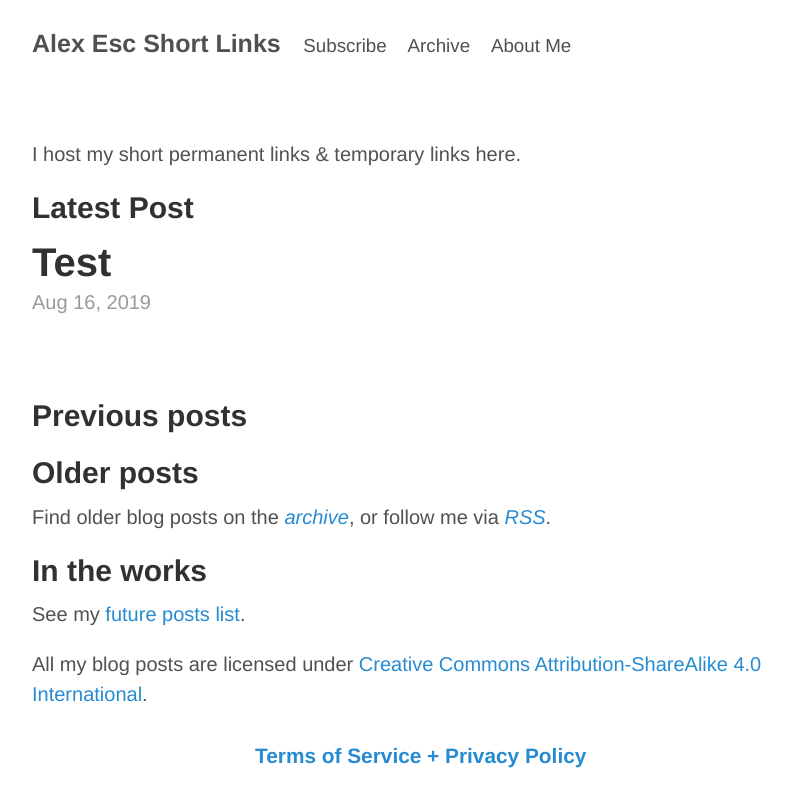
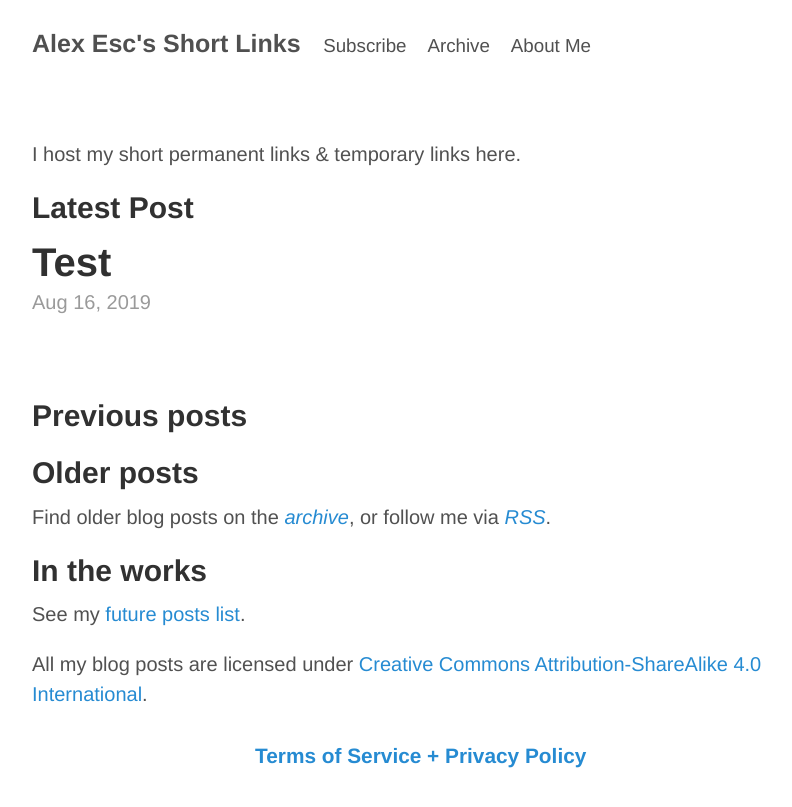
Before and after one commit to alex-esc/url, a Jekyll site: the page built from index.md, in a window 1280 px wide. Shown: the top 807 px of the page, without its empty margins (228-1020 px from the left). Built offline with Jekyll 4.4.1, drawn with Linux system fonts in a browser that asks for light colours.

```diff
--- a/_config.yml
+++ b/_config.yml
@@ -1,7 +1,7 @@
 ###########
 # site.title, site.url, site.author.name
 
-title: 'Alex Esc Short Links'
+title: "Alex Esc's Short Links"
 author:
   name: 'Alex Esc.'
 description: I host my short permanent links & temporary links here.
```
